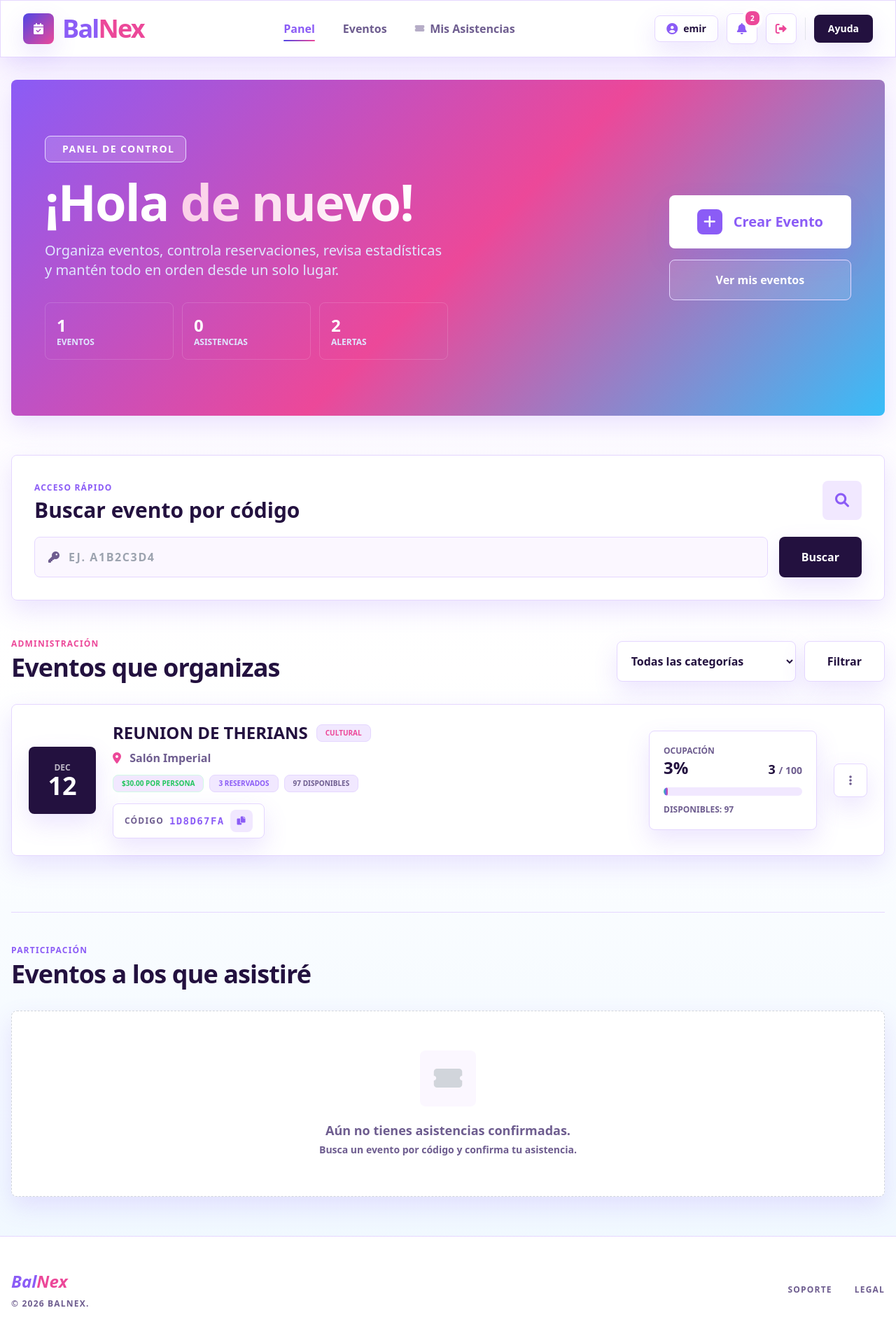
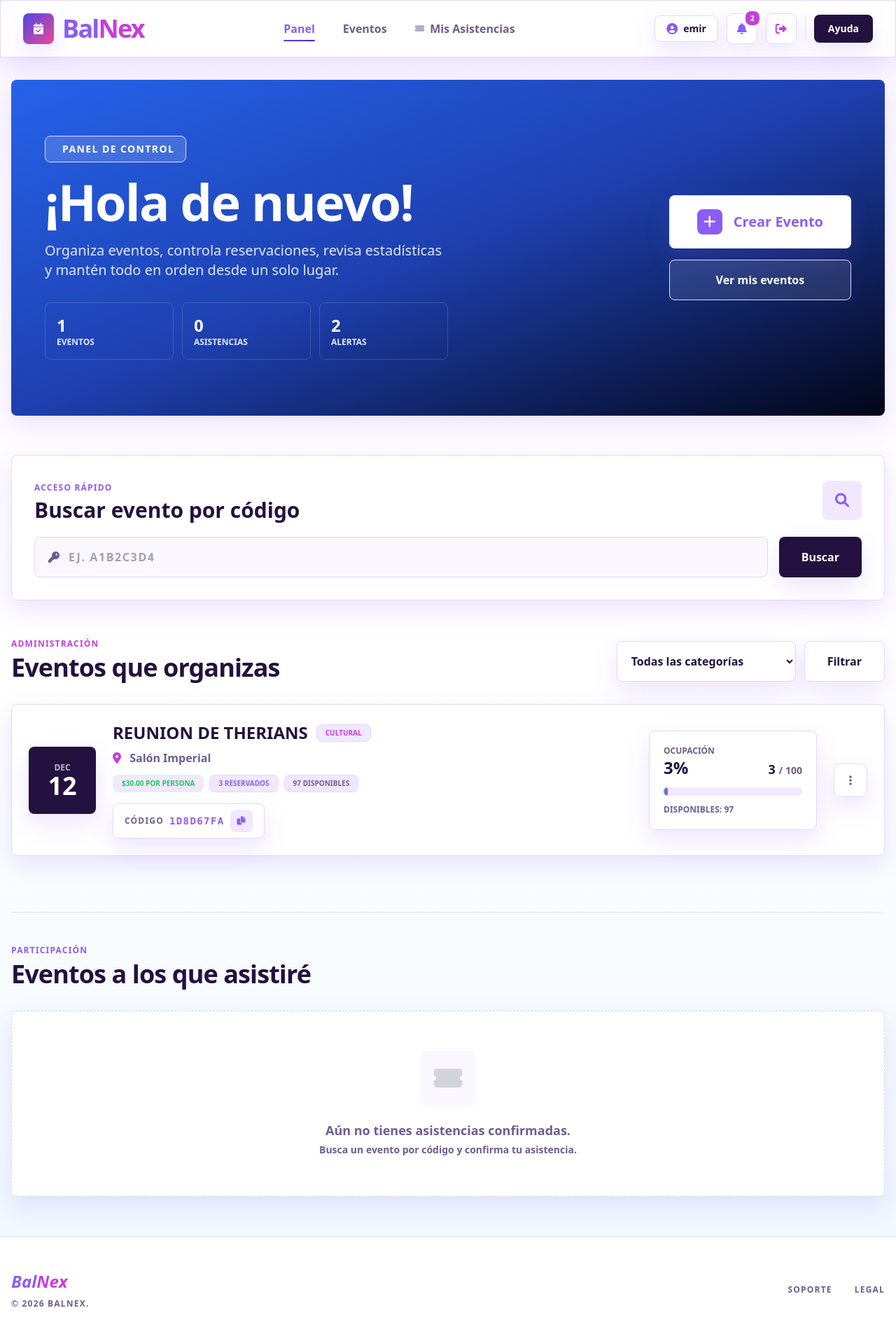
Before and after one commit to ALXND3R/BALNEX, a Django app: page / in a window 1280 px wide. Shown: the whole page at 70% size. Run offline with Django 4.2, Linux system fonts and the light colour scheme; a user stored in the database is signed in; data comes from the database, SQL or seed files in the repository; both versions use the stored data as it was after the commit; some libraries are stand-ins or nearby versions.

Commit message:
Correccion de colores

```diff
--- a/static/app.css
+++ b/static/app.css
@@ -7,7 +7,7 @@
     --color-muted: #6e5d8f;
     --color-primary: #8b5cf6;
     --color-primary-dark: #7c3aed;
-    --color-accent: #ec4899;
+    --color-accent: #c53fda;
     --color-blue: #38bdf8;
     --color-success: #22c55e;
     --color-danger: #e11d48;
--- a/templates/pagina_de_inicio.html
+++ b/templates/pagina_de_inicio.html
@@ -15,7 +15,7 @@
         background:
             radial-gradient(circle at 15% 20%, rgba(255, 255, 255, 0.24), transparent 18rem),
             radial-gradient(circle at 85% 15%, rgba(236, 72, 153, 0.28), transparent 20rem),
-            linear-gradient(135deg, #4f46e5 0%, #7c3aed 48%, #ec4899 100%);
+            linear-gradient(135deg, #7e2add 0%, #7c3aed 48%, #b517dd 100%);
     }
 
     .glass {
@@ -54,7 +54,7 @@
         width: 0;
         height: 2px;
         border-radius: 999px;
-        background: linear-gradient(90deg, #4f46e5, #ec4899);
+        background: linear-gradient(90deg, #4f46e5, #4f24ed);
         transition: width 0.25s ease;
     }
 
@@ -177,7 +177,7 @@
 {% endif %}
 
 <header class="max-w-7xl mx-auto px-4 pt-8">
-    <div class="gradient-bg rounded-[2.5rem] py-16 md:py-20 px-6 md:px-12 text-white relative overflow-hidden shadow-2xl shadow-indigo-200">
+    <div class="bg-gradient-to-br from-blue-600 via-blue-800 to-slate-950 rounded-[2.5rem] py-16 md:py-20 px-6 md:px-12 text-white relative overflow-hidden shadow-2xl shadow-blue-500/30">
         <div class="absolute top-0 right-0 w-72 h-72 bg-white/10 rounded-full blur-3xl -mr-24 -mt-24"></div>
         <div class="absolute bottom-0 left-0 w-72 h-72 bg-pink-500/20 rounded-full blur-3xl -ml-24 -mb-24"></div>
 
@@ -189,10 +189,7 @@
                 </span>
 
                 <h1 class="text-5xl md:text-7xl font-black mb-5 tracking-tight">
-                    ¡Hola
-                    <span class="text-transparent bg-clip-text bg-gradient-to-r from-pink-200 to-white">
-                        de nuevo!
-                    </span>
+                    ¡Hola de nuevo!
                 </h1>
 
                 <p class="text-xl text-indigo-100 font-medium max-w-xl">
```
Also changed, not shown: db.sqlite3.
